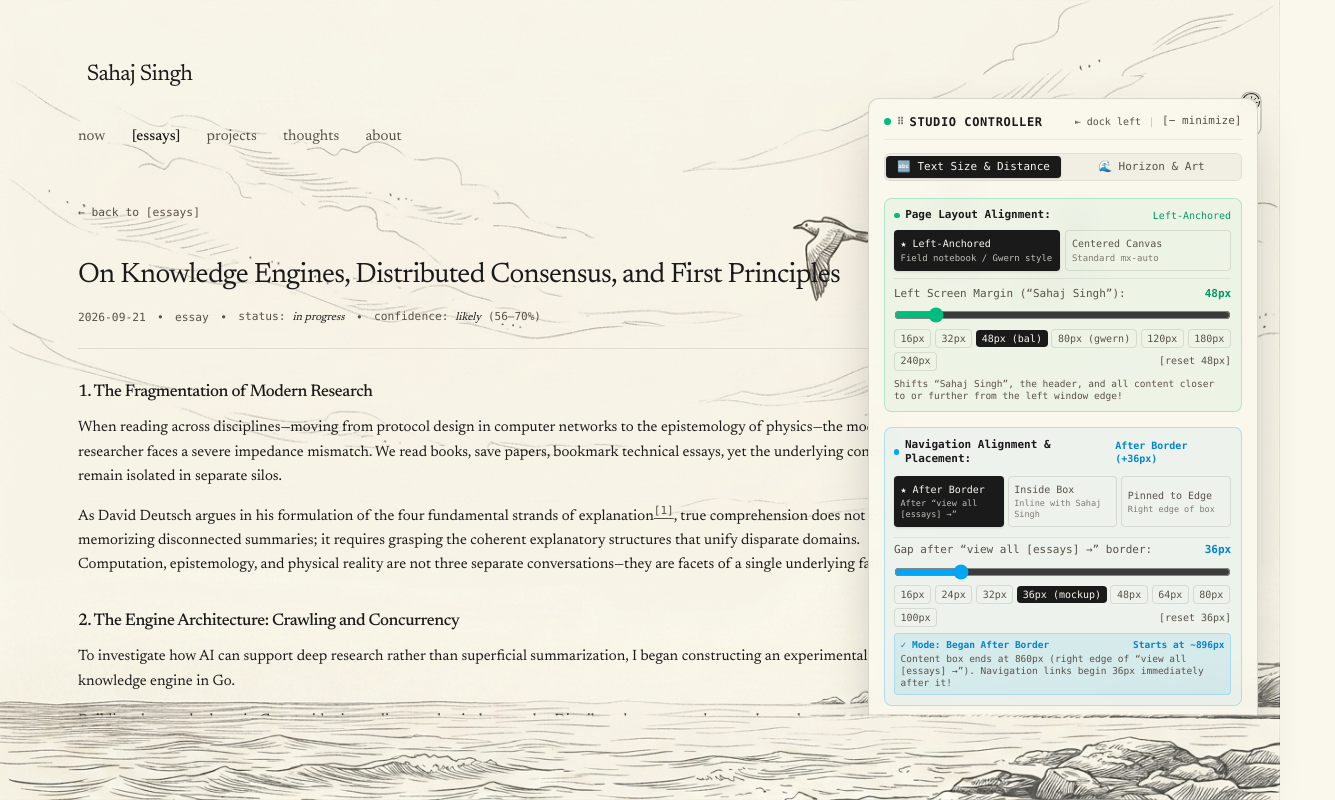
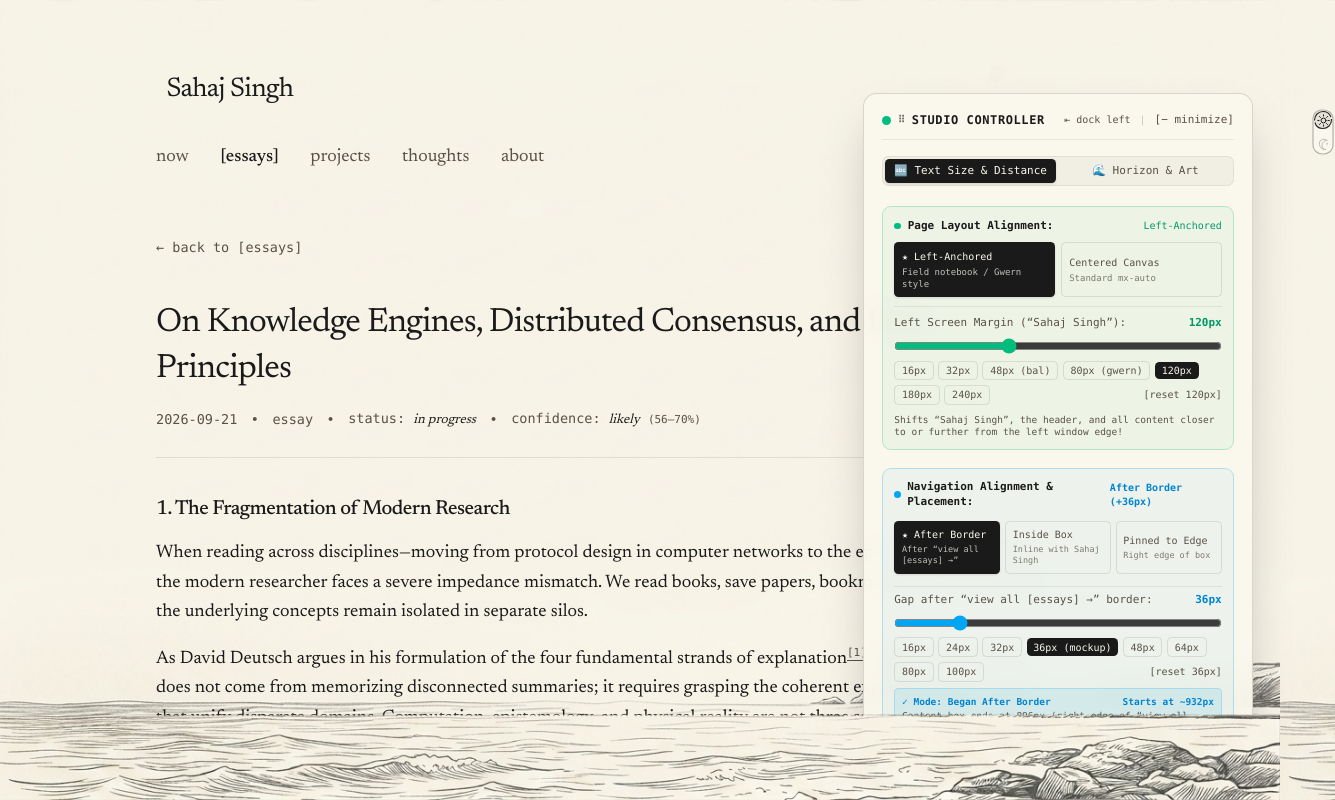
Before and after one commit to sahajdeepsingh651/sahajsingh, a Next.js app: page /essays/knowledge-engines-and-first-principles in a window 1280 px wide. Shown: the top 800 px of the page, 1335 px wide, since content can reach past the window. Built offline with nearby package versions, Linux system fonts and the light colour scheme.

Commit message:
feat(design): set chosen baseline design parameters across CSS, layout, and studio controller

```diff
--- a/src/app/globals.css
+++ b/src/app/globals.css
@@ -14,15 +14,15 @@
         --bg-color: #faf7ed;
         --text-color: #1a1a1a;
         --text-muted: #595147;
-        --base-font-size: 15px;
+        --base-font-size: 18px;
         --entry-gap: 28px;
-        --content-width: 860px;
-        --page-left-offset: 48px;
-        --nav-distance: 64px;
+        --content-width: 896px;
+        --page-left-offset: 120px;
+        --nav-distance: 36px;
     }
 
     html {
-        font-size: var(--base-font-size, 15px);
+        font-size: var(--base-font-size, 18px);
     }
 
     /* Page Canvas Positioning (Left-Anchored vs. Centered) */
@@ -31,7 +31,7 @@
     }
 
     [data-page-align="left"] .page-canvas {
-        margin-left: var(--page-left-offset, 48px) !important;
+        margin-left: var(--page-left-offset, 120px) !important;
         margin-right: auto !important;
         max-width: min(94vw, 1440px) !important;
     }
@@ -69,7 +69,7 @@
         }
         [data-nav-placement="after-border"] .site-title-container,
         :not([data-nav-placement]) .site-title-container {
-            width: var(--content-width, 860px);
+            width: var(--content-width, 896px);
             max-width: 100%;
             flex-shrink: 0;
         }
@@ -80,7 +80,7 @@
 
         /* 2. Inside-Box Mode: Navigation contained inside content box with custom gap from Sahaj Singh */
         [data-nav-placement="inside-box"] .site-header-nav-row {
-            max-width: var(--content-width, 860px);
+            max-width: var(--content-width, 896px);
             justify-content: flex-start;
             gap: var(--nav-distance, 48px);
         }
@@ -90,7 +90,7 @@
 
         /* 3. Edge Mode: Navigation ends at the right edge of the content box */
         [data-nav-placement="edge"] .site-header-nav-row {
-            max-width: var(--content-width, 860px);
+            max-width: var(--content-width, 896px);
             justify-content: space-between;
             width: 100%;
         }
@@ -103,7 +103,7 @@
     .content-box,
     .content-container,
     .max-w-2xl {
-        max-width: var(--content-width, 860px) !important;
+        max-width: var(--content-width, 896px) !important;
         width: 100%;
         transition: max-width 0.2s ease-out;
     }
@@ -124,7 +124,7 @@
             "liga" 1,
             "onum" 1;
         font-variant-numeric: oldstyle-nums;
-        background-image: url("/real_read_mode.png");
+        background-image: url("/real_read_mode.original.png");
         background-repeat: no-repeat;
         background-position: bottom center;
         background-size: 100% auto;
--- a/src/app/layout.tsx
+++ b/src/app/layout.tsx
@@ -36,6 +36,9 @@ export default function RootLayout({
         <html
             lang="en"
             className={`dark ${newsreader.variable} ${geistMono.variable} h-full antialiased`}
+            data-page-align="left"
+            data-entry-align="justified"
+            data-nav-placement="after-border"
         >
             <body className="min-h-full flex flex-col font-serif">
                 <GlassFrame>
@@ -57,7 +60,7 @@ export default function RootLayout({
                         </div>
                     </header>
 
-                    <main className="flex-1 content-box w-full" style={{ maxWidth: "var(--content-width, 860px)" }}>
+                    <main className="flex-1 content-box w-full" style={{ maxWidth: "var(--content-width, 896px)" }}>
                         {children}
                     </main>
                     <BackgroundSwitcher />
--- a/src/components/BackgroundSwitcher.tsx
+++ b/src/components/BackgroundSwitcher.tsx
@@ -20,18 +20,18 @@ export default function BackgroundSwitcher() {
     const dragStartRef = useRef<{ startX: number; startY: number; initX: number; initY: number } | null>(null);
     const panelRef = useRef<HTMLDivElement>(null);
 
-    // Typography, Spacing, Layout & Width state
-    const [fontSize, setFontSize] = useState<number>(15);
+    // Typography, Spacing, Layout & Width state (user-chosen baseline defaults)
+    const [fontSize, setFontSize] = useState<number>(18);
     const [entryGap, setEntryGap] = useState<number>(28);
-    const [contentWidth, setContentWidth] = useState<number>(860);
+    const [contentWidth, setContentWidth] = useState<number>(896);
     const [alignMode, setAlignMode] = useState<EntryAlignMode>("justified");
     const [pageAlign, setPageAlign] = useState<"left" | "center">("left");
-    const [pageLeftOffset, setPageLeftOffset] = useState<number>(48);
+    const [pageLeftOffset, setPageLeftOffset] = useState<number>(120);
     const [navDistance, setNavDistance] = useState<number>(36);
     const [navPlacement, setNavPlacement] = useState<"after-border" | "inside-box" | "edge">("after-border");
 
     // Art & Horizon state
-    const [bgOption, setBgOption] = useState<BgOption>("candidate");
+    const [bgOption, setBgOption] = useState<BgOption>("original");
     const [bgSize, setBgSize] = useState<SizeOption>("100% auto");
     const [bgPosition, setBgPosition] = useState<PositionOption>("bottom center");
     const [horizonEnabled, setHorizonEnabled] = useState<boolean>(true);
@@ -55,6 +55,32 @@ export default function BackgroundSwitcher() {
 
     // Load saved preferences
     useEffect(() => {
+        const hasBaselineV3 = localStorage.getItem("experiment_baseline_v3");
+        if (!hasBaselineV3) {
+            // Apply user-chosen permanent baseline
+            setFontSize(18);
+            setEntryGap(28);
+            setContentWidth(896);
+            setAlignMode("justified");
+            setPageAlign("left");
+            setPageLeftOffset(120);
+            setNavDistance(36);
+            setNavPlacement("after-border");
+            setBgOption("original");
+
+            localStorage.setItem("experiment_font_size", "18");
+            localStorage.setItem("experiment_entry_gap", "28");
+            localStorage.setItem("experiment_content_width", "896");
+            localStorage.setItem("experiment_entry_align", "justified");
+            localStorage.setItem("experiment_page_align", "left");
+            localStorage.setItem("experiment_page_left_offset", "120");
+            localStorage.setItem("experiment_nav_distance", "36");
+            localStorage.setItem("experiment_nav_placement", "after-border");
+            localStorage.setItem("experiment_bg", "original");
+            localStorage.setItem("experiment_baseline_v3", "true");
+            return;
+        }
+
         const savedFontSize = localStorage.getItem("experiment_font_size");
         const savedEntryGap = localStorage.getItem("experiment_entry_gap");
         const savedContentWidth = localStorage.getItem("experiment_content_width");
@@ -66,7 +92,7 @@ export default function BackgroundSwitcher() {
         const savedDockSide = (localStorage.getItem("experiment_dock_side") as "right" | "left") || "right";
         const savedDockPos = localStorage.getItem("experiment_dock_pos");
 
-        const savedBg = (localStorage.getItem("experiment_bg") as BgOption) || "candidate";
+        const savedBg = (localStorage.getItem("experiment_bg") as BgOption) || "original";
         const savedSize = (localStorage.getItem("experiment_bg_size") as SizeOption) || "100% auto";
         const savedPos = (localStorage.getItem("experiment_bg_pos") as PositionOption) || "bottom center";
         const savedHorizon = localStorage.getItem("horizon_foreground");
@@ -77,7 +103,7 @@ export default function BackgroundSwitcher() {
         if (savedContentWidth) {
             setContentWidth(Number(savedContentWidth));
         } else {
-            setContentWidth(860);
+            setContentWidth(896);
         }
         if (savedAlign) {
             setAlignMode(savedAlign);
@@ -417,10 +443,10 @@ export default function BackgroundSwitcher() {
                                             ))}
                                             <button
                                                 type="button"
-                                                onClick={() => setPageLeftOffset(48)}
+                                                onClick={() => setPageLeftOffset(120)}
                                                 className="text-[10px] text-[var(--text-muted)] hover:underline ml-auto cursor-pointer"
                                             >
-                                                [reset 48px]
+                                                [reset 120px]
                                             </button>
                                         </div>
                                         <p className="text-[9.5px] text-[var(--text-muted)] leading-tight pt-0.5">
@@ -628,10 +654,10 @@ export default function BackgroundSwitcher() {
                                     ))}
                                     <button
                                         type="button"
-                                        onClick={() => setFontSize(15)}
+                                        onClick={() => setFontSize(18)}
                                         className="text-[10px] text-[var(--text-muted)] hover:underline ml-auto cursor-pointer"
                                     >
-                                        [reset 15px]
+                                        [reset 18px]
                                     </button>
                                 </div>
                             </div>
@@ -672,10 +698,10 @@ export default function BackgroundSwitcher() {
                                     ))}
                                     <button
                                         type="button"
-                                        onClick={() => setContentWidth(860)}
+                                        onClick={() => setContentWidth(896)}
                                         className="text-[10px] text-[var(--text-muted)] hover:underline ml-auto cursor-pointer"
                                     >
-                                        [reset 860px]
+                                        [reset 896px]
                                     </button>
                                 </div>
                                 <p className="text-[9.5px] text-[var(--text-muted)] leading-tight">
```
Also changed, not shown: 1 other file (tests, documents, lock files or other folders).
